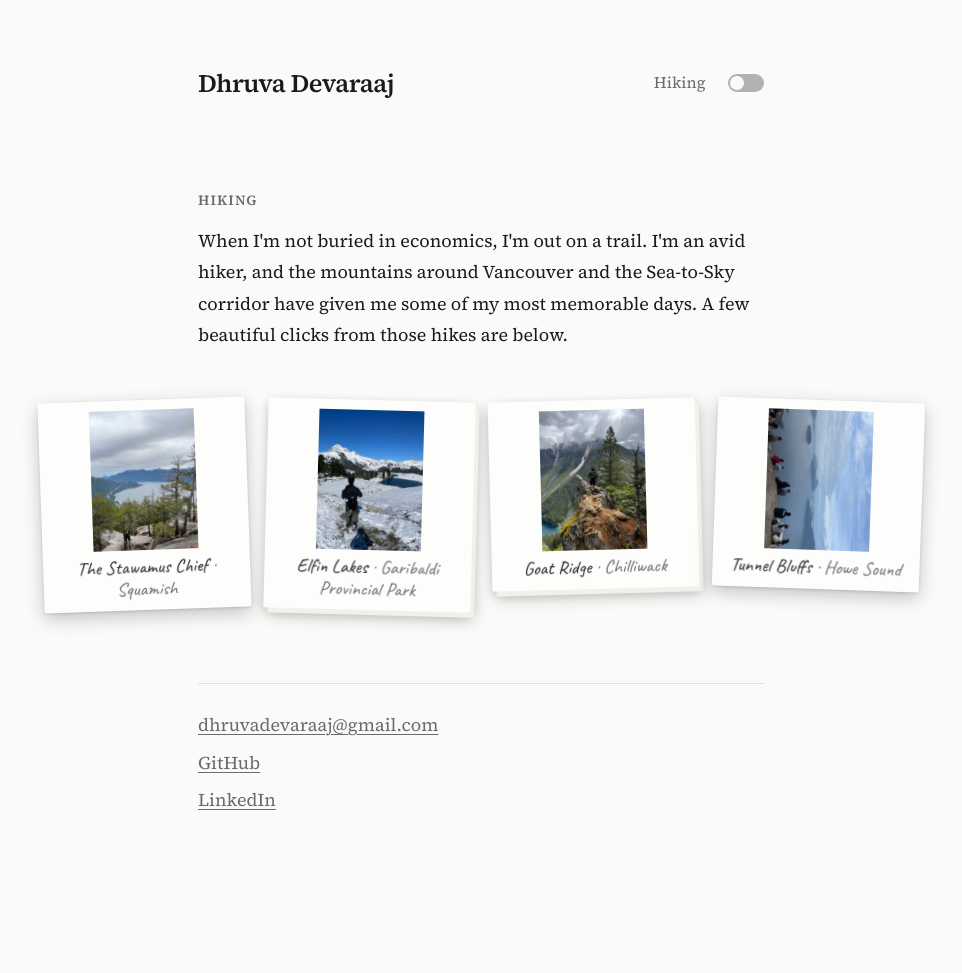
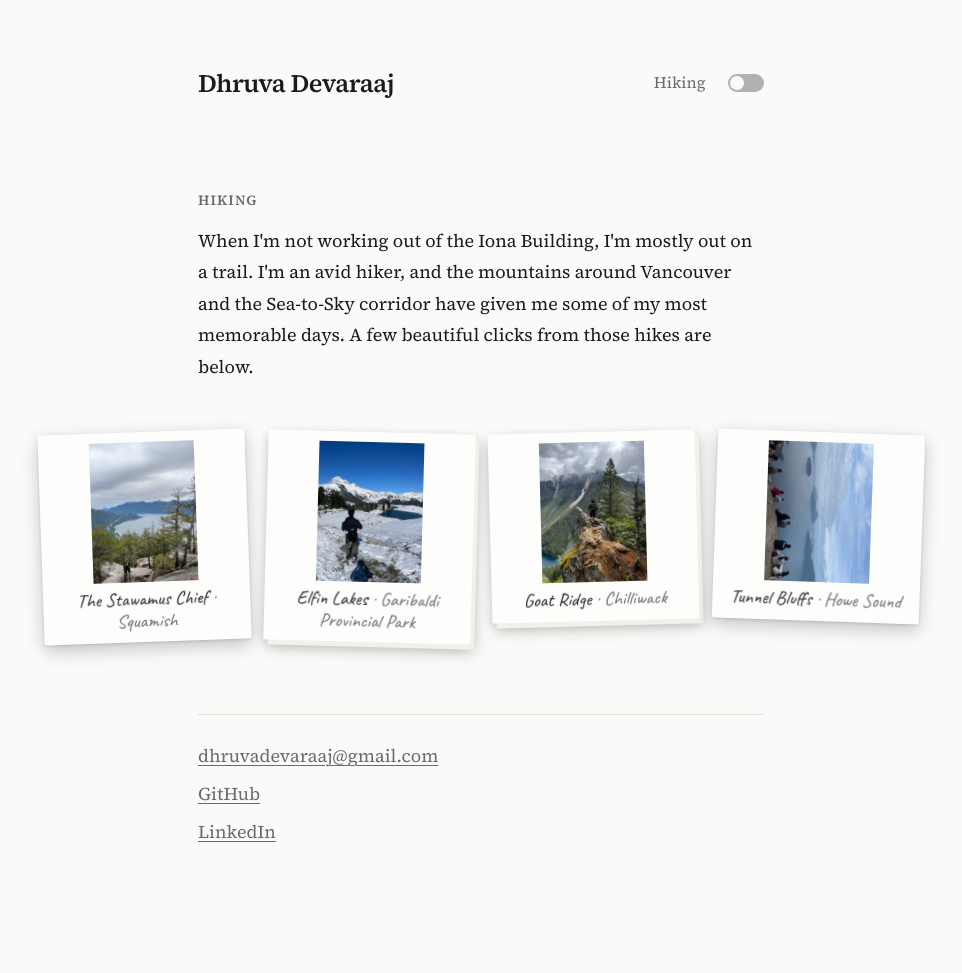
Before and after one commit to dhruva36/dhruva36.github.io, a Jekyll site: the page built from hiking.html, in a window 1280 px wide. Shown: the whole page, without its empty margins (159-1121 px from the left). Built offline with Jekyll 4.4.1, drawn with Linux system fonts in a browser that asks for light colours; before the commit the page ends 941 px from its top, so only the background shows below that.

Commit message:
Update hiking intro text

```diff
--- a/hiking.html
+++ b/hiking.html
@@ -29,7 +29,7 @@ hikes:
     <div class="container">
         <section class="bio-section">
             <h2>Hiking</h2>
-            <p>When I'm not buried in economics, I'm out on a trail. I'm an avid hiker, and
+            <p>When I'm not working out of the Iona Building, I'm mostly out on a trail. I'm an avid hiker, and
             the mountains around Vancouver and the Sea-to-Sky corridor have given me some of
             my most memorable days. A few beautiful clicks from those hikes are below.</p>
         </section>
```
